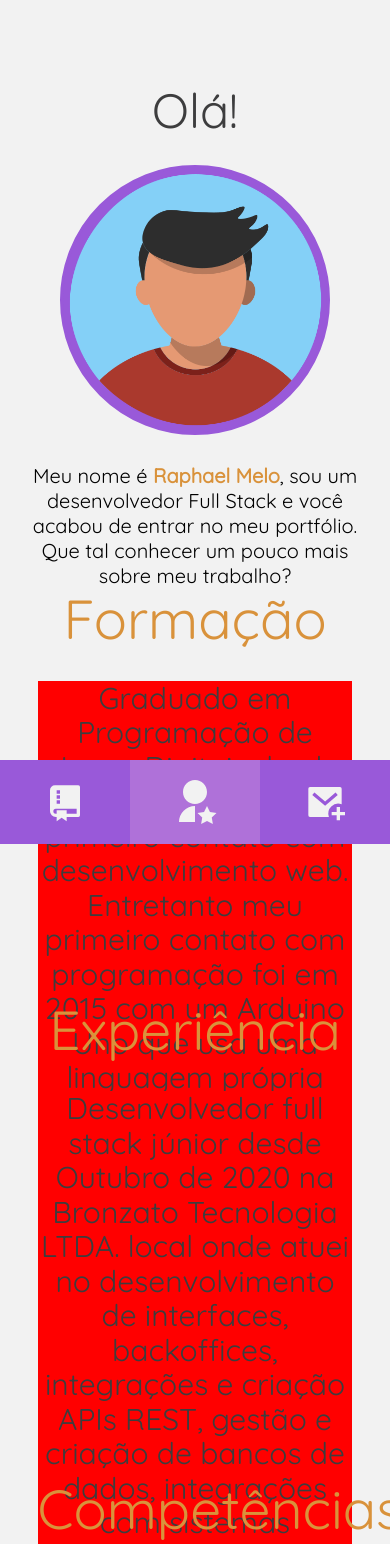
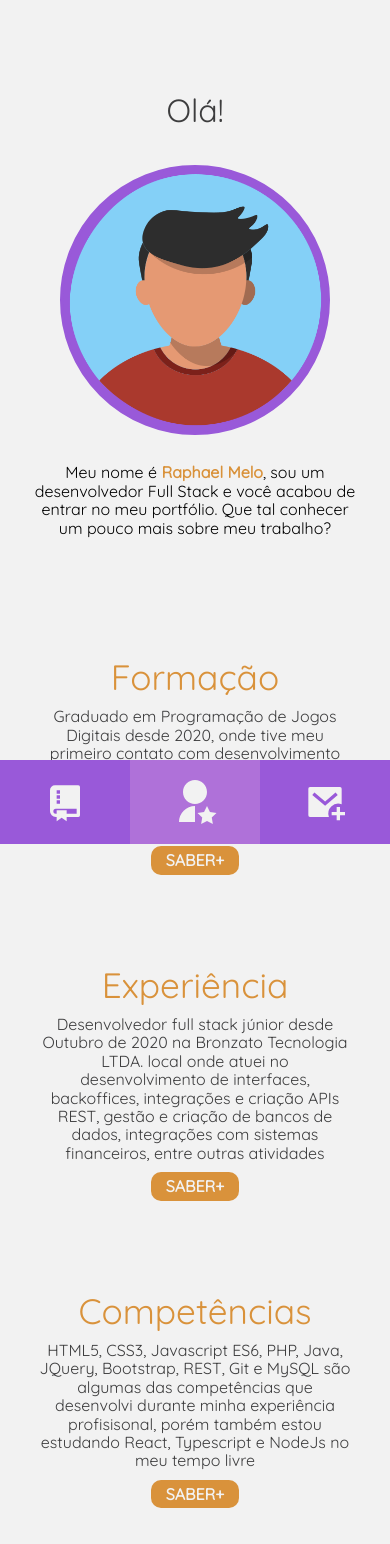
Before and after one commit to RaphaelO-Melo/Portfolio-2.0, a React (Create React App) app in the folder portfolio/: page / in a window 390 px wide. Shown: the top 1544 px of the page. Built offline with nearby package versions, Linux system fonts and the light colour scheme.

Commit message:
Responsive font size

```diff
--- a/portfolio/src/index.scss
+++ b/portfolio/src/index.scss
@@ -1,5 +1,6 @@
 @import url('https://fonts.googleapis.com/css2?family=Quicksand&display=swap');
 @import './styles/variables';
+@import './styles/breakpoints';
 
 body {
   background-color: $white;
@@ -7,7 +8,21 @@ body {
   font-family: 'Quicksand', sans-serif;
   -webkit-font-smoothing: antialiased;
   -moz-osx-font-smoothing: grayscale;
-  font-size: $font-size;
+  font-size: $font-size-desktop-xl;
+
+  @media (max-width: $desktop_md) {
+    font-size: $font-size-desktop-lg;
+  }
+  @media (max-width: $desktop_sm) {
+    font-size: $font-size-desktop-md;
+  }
+  @media (max-width: $desktop_xsm) {
+    font-size: $font-size-tablet;
+  }
+  @media (max-width: $mobile) {
+    font-size: $font-size-mobile;
+  }
+
 }
 
 code {
--- a/portfolio/src/pages/About/About.module.scss
+++ b/portfolio/src/pages/About/About.module.scss
@@ -3,6 +3,18 @@
 
 .containerContent{
 
-    margin: 100px auto;
+    margin: 200px auto;
+    @media (max-width: $desktop_md) {
+        margin: 170px auto;
+    }
+    @media (max-width: $desktop_sm) {
+        margin: 170px auto;
+    }
+    @media (max-width: $desktop_xsm) {
+        margin: 150px auto;
+    }
+    @media (max-width: $mobile) {
+        margin: 90px auto;
+    }
 
 }
--- a/portfolio/src/pages/About/Content/Content.module.scss
+++ b/portfolio/src/pages/About/Content/Content.module.scss
@@ -6,13 +6,13 @@
     display: flex;
     align-items: center;
     max-width: 85%;
-    height: 345px;
     margin: auto;
     justify-content: space-evenly;
 
     &__info{
 
-        width: 65%;
+        width: 95%;
+        max-width: 1200px;
         height: 95%;
         display: flex;
         flex-direction: column;
@@ -28,7 +28,7 @@
             margin: 0;
             font-style: normal;
             font-weight: 400;
-            font-size: 55px;
+            font-size: 2.2em;
             color: $orange;
 
         }
@@ -36,17 +36,10 @@
         &__text{
 
             margin: 30px 0;
-            font-size: 35px;
             color: $black;
 
-            @media (max-width: $desktop_sm) {
-                font-size: 24px;
-                background-color: red;
-            }
-
-            @media (max-width: $desktop_md) {
-                font-size: 30px;
-                background-color: red;
+            @media (max-width: $mobile) {
+                margin: 10px auto;
             }
 
         }
@@ -61,7 +54,6 @@
             text-transform: uppercase;
             font-weight: bold;
             margin: auto;
-            font-size: 22px;
 
         }
 
--- a/portfolio/src/pages/About/Introduction/Introduction.module.scss
+++ b/portfolio/src/pages/About/Introduction/Introduction.module.scss
@@ -5,7 +5,7 @@
 
     margin: 50px auto;
     padding: 30px;
-    max-width: 450px;
+    max-width: 530px;
     min-width: 250px;
     text-align: center;
     font-style: normal;
@@ -14,7 +14,7 @@
 
         margin: 0;
         font-weight: 400;
-        font-size: 48px;
+        font-size: 2em;
         line-height: 60px;
         color: $black;
 
@@ -37,8 +37,6 @@
 
         margin: 0;
         font-weight: 300;
-        font-size: 20px;
-        line-height: 25px;
         text-align: center;
 
         &__highlight{
--- a/portfolio/src/styles/_variables.scss
+++ b/portfolio/src/styles/_variables.scss
@@ -12,5 +12,9 @@ $black: #3D3D3E;
 
 $min-screen-size: 360px;
 $radius: 5px;
-$font-size: 16px;
 $soft-shadow: 0px 4px 4px rgba(0, 0, 0, 0.25);
+$font-size-mobile: 16px;
+$font-size-tablet: 24px;
+$font-size-desktop-md: 28px;
+$font-size-desktop-lg: 32px;
+$font-size-desktop-xl: 36px;
```
